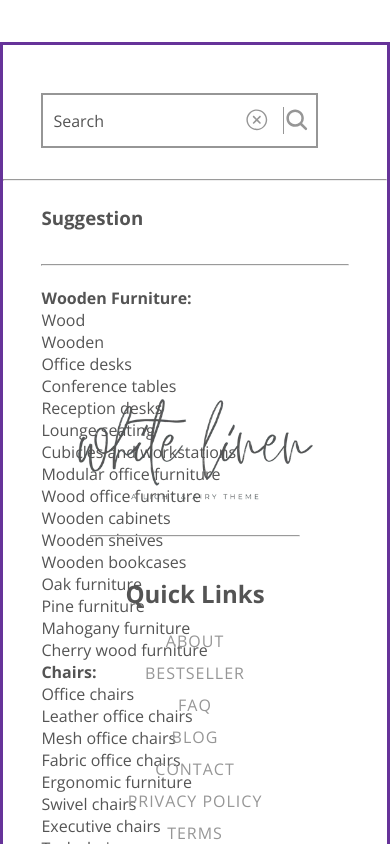
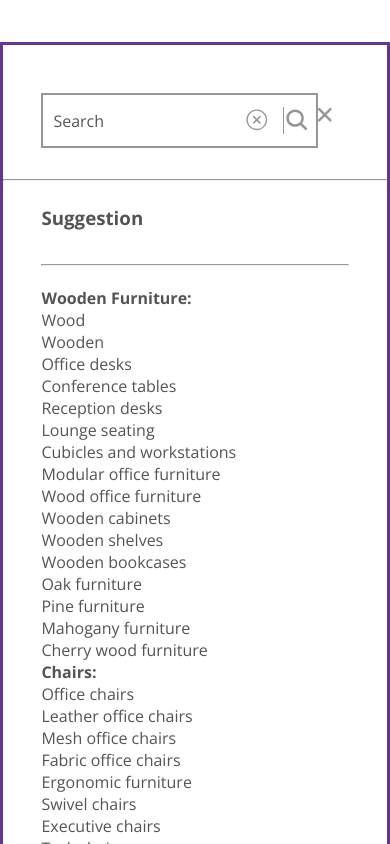
Before and after one commit to NhatQuynhGitHub/remake-white-liner_web, a Next.js app: page / in a window 390 px wide. Both pictures are taken after a click on the button 70 px from the left and 211 px from the top of the page. Shown: the top 844 px of the page. Built offline with nearby package versions, Linux system fonts and the light colour scheme.

Commit message:
fifth just fix SearchView prop update 15/03/2024 17:32

```diff
--- a/src/components/searchComponent/SearchView.tsx
+++ b/src/components/searchComponent/SearchView.tsx
@@ -6,7 +6,7 @@ import productsInfo from '@/api/products.json'
 
 
 const rawProducts = productsInfo.PRODUCTS as Product[]
-const keywords = productsInfo.KEYWORDS
+const Keywords = productsInfo.KEYWORDS
 
 interface Product {
     id: number;
@@ -20,11 +20,6 @@ interface Product {
     images: string;
 }
 
-// interface Keyword {keyword: string}
-
-// interface SearchViewProps {
-//     keywords : Keyword[]
-// }
 
 export default function SearchView(){
     const [searchResults, setSearchResults] = useState([])
--- a/src/styles/search-style.module.css
+++ b/src/styles/search-style.module.css
@@ -33,10 +33,11 @@
 
 /* Search View */
 .search__view {
-    z-index: 200px;
+    z-index: 1;
     position: absolute;
     background-color: #fff;
     border: 3px solid rebeccapurple ;
+
     top: 5%;
     left: 0;
     width: 100%;
@@ -132,6 +133,9 @@
     display: none;
 }
 
+/*Search Product table */
+
+/* --------- */
 
 
 @media (max-width: 768px) {
@@ -143,6 +147,11 @@
         width: 90%;
     }
 
+    .search__field--close-btn {
+        top: 90px;
+        right: 40px;
+    }
+
     .search__products--table {
         display: block;
     }
```
